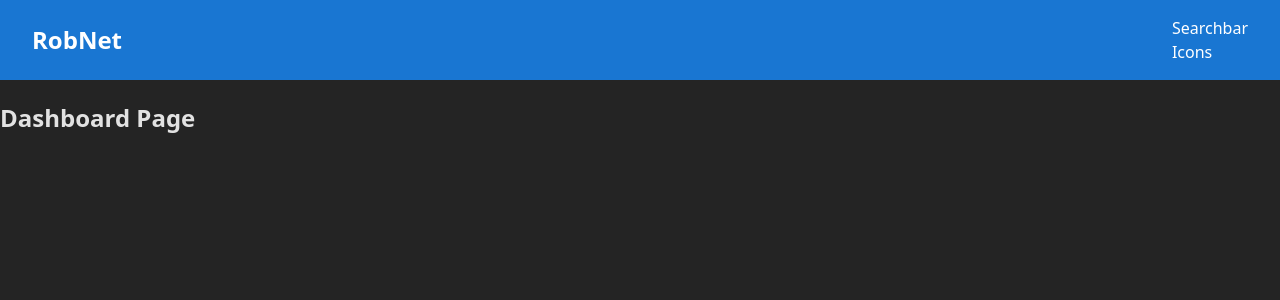
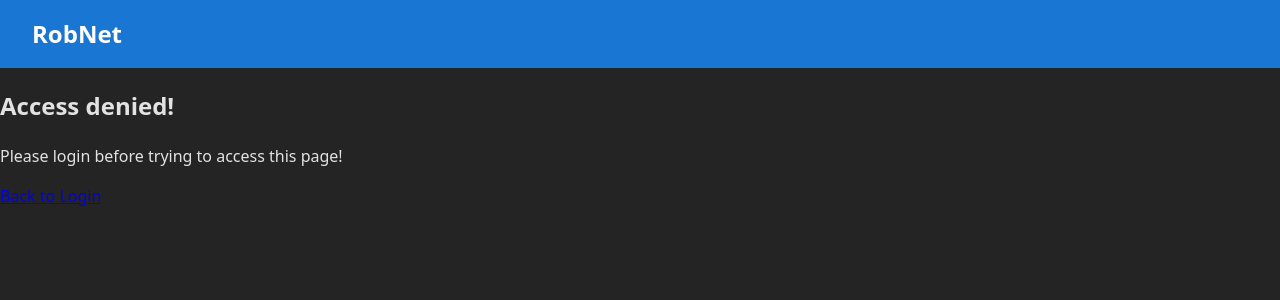
Before and after one commit to therobhe/mui-dashboard, a React (Vite) app: page /dashboard in a window 1280 px wide. Shown: the top 300 px of the page. Built offline with nearby package versions, Linux system fonts and the light colour scheme.

Commit message:
Add AccessDenied component and update Dashboard to use it for unauthorized access

```diff
--- /dev/null
+++ b/src/components/routes/AccessDenied.tsx
@@ -0,0 +1,11 @@
+import { Link } from "react-router-dom";
+
+export function AccessDenied() {
+	return (
+		<div>
+			<h2>Access denied!</h2>
+			<p>Please login before trying to access this page!</p>
+			<Link to="..">Back to Login</Link>
+		</div>
+	)
+}
--- a/src/components/routes/Dashboard.tsx
+++ b/src/components/routes/Dashboard.tsx
@@ -1,18 +1,11 @@
-import { Link } from "react-router-dom";
 import { useAuth } from "../hooks/useAuth.ts";
+import { AccessDenied } from "./AccessDenied.tsx";
 
 export function Dashboard() {
-	// TODO: useAuth() to detect login state - prevent access to page before that
 	const { isLoggedIn } = useAuth()
 
 	if (!isLoggedIn) {
-		return (
-			<div>
-				<h2>Access denied!</h2>
-				<p>Please login before trying to access this page!</p>
-				<Link to="..">Back to Login</Link>
-			</div>
-		)
+		return <AccessDenied/>
 	}
 
 	return (
--- a/src/context/AuthProvider.tsx
+++ b/src/context/AuthProvider.tsx
@@ -15,7 +15,7 @@ type AuthProviderProps = {
  * @returns {JSX.Element} The `AuthProvider` component wrapping its children with the `AuthContext.Provider`.
  */
 export const AuthProvider = ({ children }: AuthProviderProps) => {
-	const [isLoggedIn, setIsLoggedIn] = useState(true);
+	const [isLoggedIn, setIsLoggedIn] = useState(false);
 
 	/**
 	 * Logs the user in by setting the `isLoggedIn` state to `true`.
```
